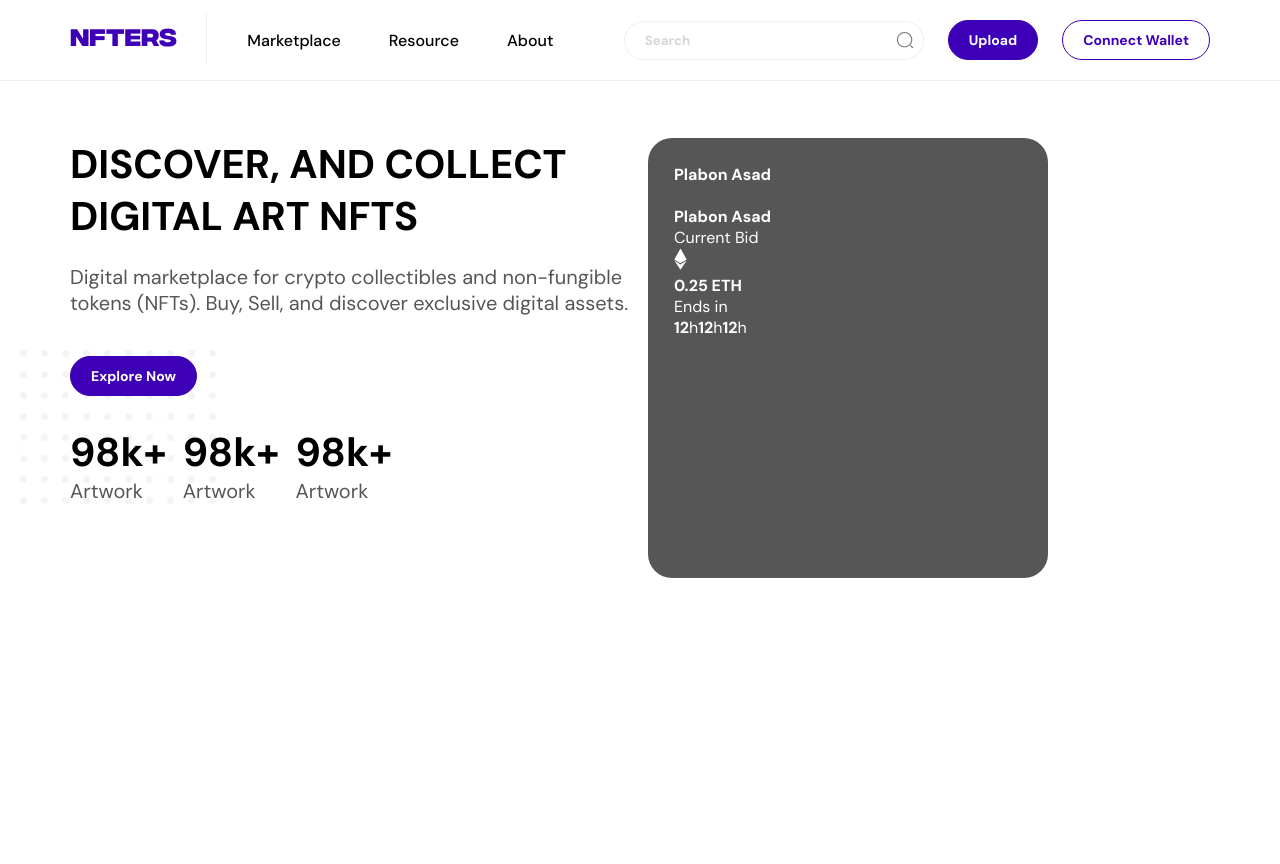
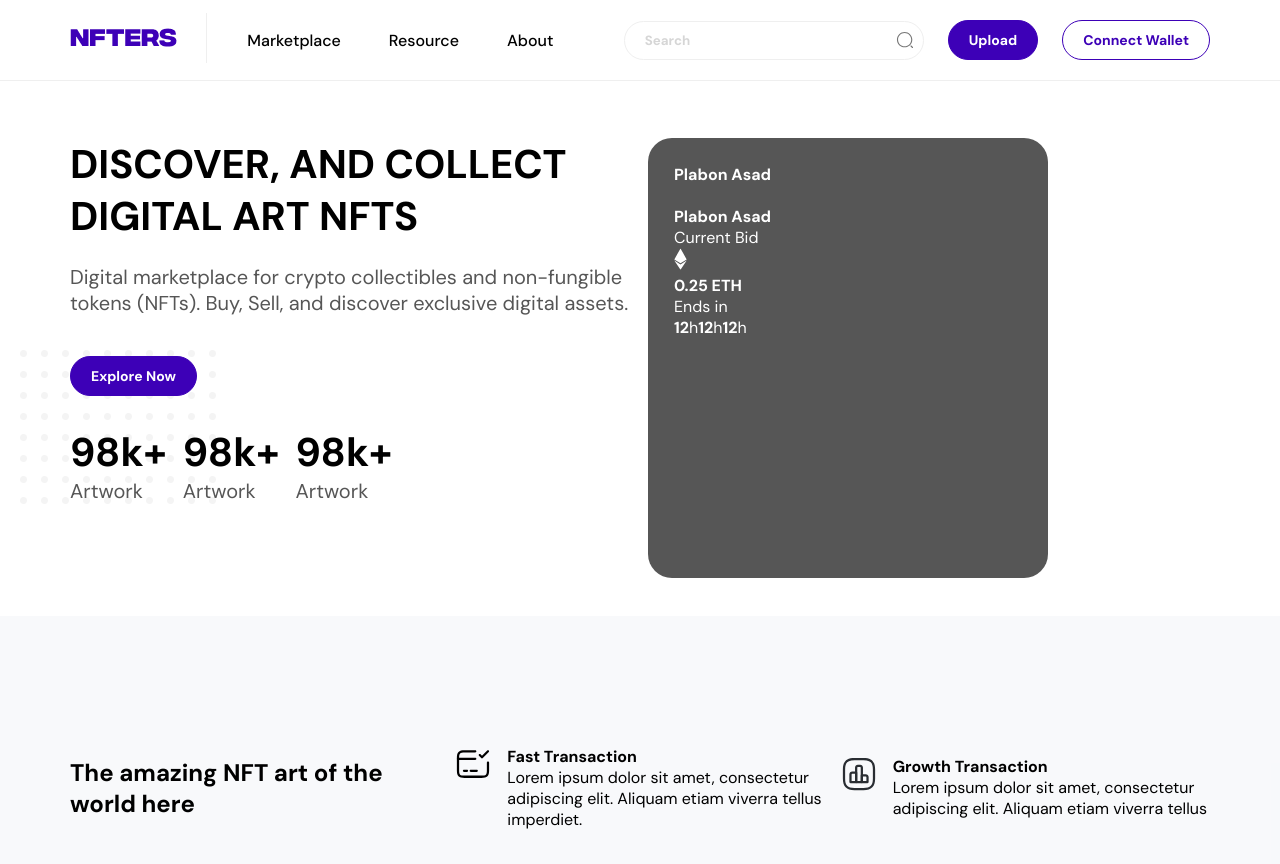
Before and after one commit to plabon-asad/nfters, a Nuxt app: page / in a window 1280 px wide. Shown: the top 864 px of the page. Before the commit the page ends 800 px from the top, so only its background shows below. Built offline with nearby package versions, Linux system fonts and the light colour scheme.

Commit message:
Transaction section complete

```diff
--- a/assets/scss/_variables.scss
+++ b/assets/scss/_variables.scss
@@ -2,6 +2,7 @@
 $primaryColor: #3D00B7;
 $grayColor: #EFEFEF;
 $darkGray: #565656;
+$bgGray: rgba(217, 224, 236, 0.2);
 
 // Fonts
 $primaryFont: 'DM Sans', 'Roboto', sans-serif;
--- /dev/null
+++ b/components/Transaction.vue
@@ -0,0 +1,81 @@
+<template>
+    <section class="transaction">
+        <div class="container spacing-y">
+            <div class="row row-transaction">
+                <div class="col">
+                    <h2>The amazing NFT art of the world here</h2>
+                </div>
+                <div class="col">
+                    <ul class="transaction-item row">
+                        <li>
+                            <svg width="36" height="36" viewBox="0 0 36 36" fill="none"
+                                xmlns="http://www.w3.org/2000/svg">
+                                <path
+                                    d="M20.25 13.875H3C2.385 13.875 1.875 13.365 1.875 12.75C1.875 12.135 2.385 11.625 3 11.625H20.25C20.865 11.625 21.375 12.135 21.375 12.75C21.375 13.365 20.865 13.875 20.25 13.875Z"
+                                    fill="black" />
+                                <path
+                                    d="M12 25.875H9C8.385 25.875 7.875 25.365 7.875 24.75C7.875 24.135 8.385 23.625 9 23.625H12C12.615 23.625 13.125 24.135 13.125 24.75C13.125 25.365 12.615 25.875 12 25.875Z"
+                                    fill="black" />
+                                <path
+                                    d="M21.75 25.875H15.75C15.135 25.875 14.625 25.365 14.625 24.75C14.625 24.135 15.135 23.625 15.75 23.625H21.75C22.365 23.625 22.875 24.135 22.875 24.75C22.875 25.365 22.365 25.875 21.75 25.875Z"
+                                    fill="black" />
+                                <path
+                                    d="M26.34 31.875H9.66C3.69 31.875 1.875 30.075 1.875 24.165V11.835C1.875 5.925 3.69 4.125 9.66 4.125H20.25C20.865 4.125 21.375 4.635 21.375 5.25C21.375 5.865 20.865 6.375 20.25 6.375H9.66C4.95 6.375 4.125 7.185 4.125 11.835V24.15C4.125 28.8 4.95 29.61 9.66 29.61H26.325C31.035 29.61 31.86 28.8 31.86 24.15V16.53C31.86 15.915 32.37 15.405 32.985 15.405C33.6 15.405 34.11 15.915 34.11 16.53V24.15C34.125 30.075 32.31 31.875 26.34 31.875Z"
+                                    fill="black" />
+                                <path
+                                    d="M26.9992 12.3756C26.7142 12.3756 26.4292 12.2706 26.2042 12.0456L23.9542 9.79564C23.5192 9.36064 23.5192 8.64064 23.9542 8.20564C24.3892 7.77064 25.1092 7.77064 25.5442 8.20564L26.9992 9.66064L32.2042 4.45564C32.6392 4.02064 33.3592 4.02064 33.7942 4.45564C34.2292 4.89064 34.2292 5.61064 33.7942 6.04564L27.7942 12.0456C27.5692 12.2706 27.2842 12.3756 26.9992 12.3756Z"
+                                    fill="black" />
+                            </svg>
+
+                        </li>
+                        <li>
+                            <h4>Fast Transaction</h4>
+                            <p>Lorem ipsum dolor sit amet, consectetur adipiscing elit. Aliquam etiam viverra tellus
+                                imperdiet.</p>
+                        </li>
+
+                    </ul>
+                </div>
+                <div class="col">
+                    <ul class="transaction-item row">
+                        <li>
+                            <svg width="36" height="36" viewBox="0 0 36 36" fill="none"
+                                xmlns="http://www.w3.org/2000/svg">
+                                <path
+                                    d="M15.1655 27.2245H9.48047C8.86547 27.2245 8.35547 26.7145 8.35547 26.0995V18.4195C8.35547 16.8595 9.63045 15.5844 11.1905 15.5844H15.1655C15.7805 15.5844 16.2905 16.0944 16.2905 16.7094V26.0844C16.2905 26.7144 15.7805 27.2245 15.1655 27.2245ZM10.6055 24.9745H14.0404V17.8495H11.1905C10.8755 17.8495 10.6055 18.1044 10.6055 18.4344V24.9745Z"
+                                    fill="#292D32" />
+                                <path
+                                    d="M20.8344 27.2245H15.1494C14.5344 27.2245 14.0244 26.7145 14.0244 26.0995V11.6094C14.0244 10.0494 15.2994 8.77441 16.8594 8.77441H19.1394C20.6994 8.77441 21.9744 10.0494 21.9744 11.6094V26.0995C21.9594 26.7145 21.4644 27.2245 20.8344 27.2245ZM16.2894 24.9745H19.7244V11.6094C19.7244 11.2944 19.4694 11.0244 19.1394 11.0244H16.8594C16.5444 11.0244 16.2744 11.2794 16.2744 11.6094V24.9745H16.2894Z"
+                                    fill="#292D32" />
+                                <path
+                                    d="M26.5209 27.2246H20.8359C20.2209 27.2246 19.7109 26.7146 19.7109 26.0996V19.2744C19.7109 18.6594 20.2209 18.1494 20.8359 18.1494H24.8109C26.3709 18.1494 27.6459 19.4244 27.6459 20.9844V26.0996C27.6459 26.7146 27.1509 27.2246 26.5209 27.2246ZM21.9609 24.9746H25.3959V20.9844C25.3959 20.6694 25.1409 20.3994 24.8109 20.3994H21.9609V24.9746Z"
+                                    fill="#292D32" />
+                                <path
+                                    d="M22.5 34.125H13.5C5.355 34.125 1.875 30.645 1.875 22.5V13.5C1.875 5.355 5.355 1.875 13.5 1.875H22.5C30.645 1.875 34.125 5.355 34.125 13.5V22.5C34.125 30.645 30.645 34.125 22.5 34.125ZM13.5 4.125C6.585 4.125 4.125 6.585 4.125 13.5V22.5C4.125 29.415 6.585 31.875 13.5 31.875H22.5C29.415 31.875 31.875 29.415 31.875 22.5V13.5C31.875 6.585 29.415 4.125 22.5 4.125H13.5Z"
+                                    fill="#292D32" />
+                            </svg>
+
+
+                        </li>
+                        <li>
+                            <h4>Growth Transaction</h4>
+                            <p>Lorem ipsum dolor sit amet, consectetur adipiscing elit. Aliquam etiam viverra tellus</p>
+                        </li>
+
+                    </ul>
+                </div>
+            </div>
+        </div>
+    </section>
+</template>
+
+<style lang="scss" scoped>
+.transaction {
+    background-color: $bgGray;
+}
+
+.row-transaction {
+    min-height: 245px;
+    align-items: center;
+}
+</style>
--- a/pages/index.vue
+++ b/pages/index.vue
@@ -5,4 +5,7 @@
     <!-- Slider -->
     <Slider />
 
+    <!-- Transaction -->
+    <Transaction />
+
 </template>
```
